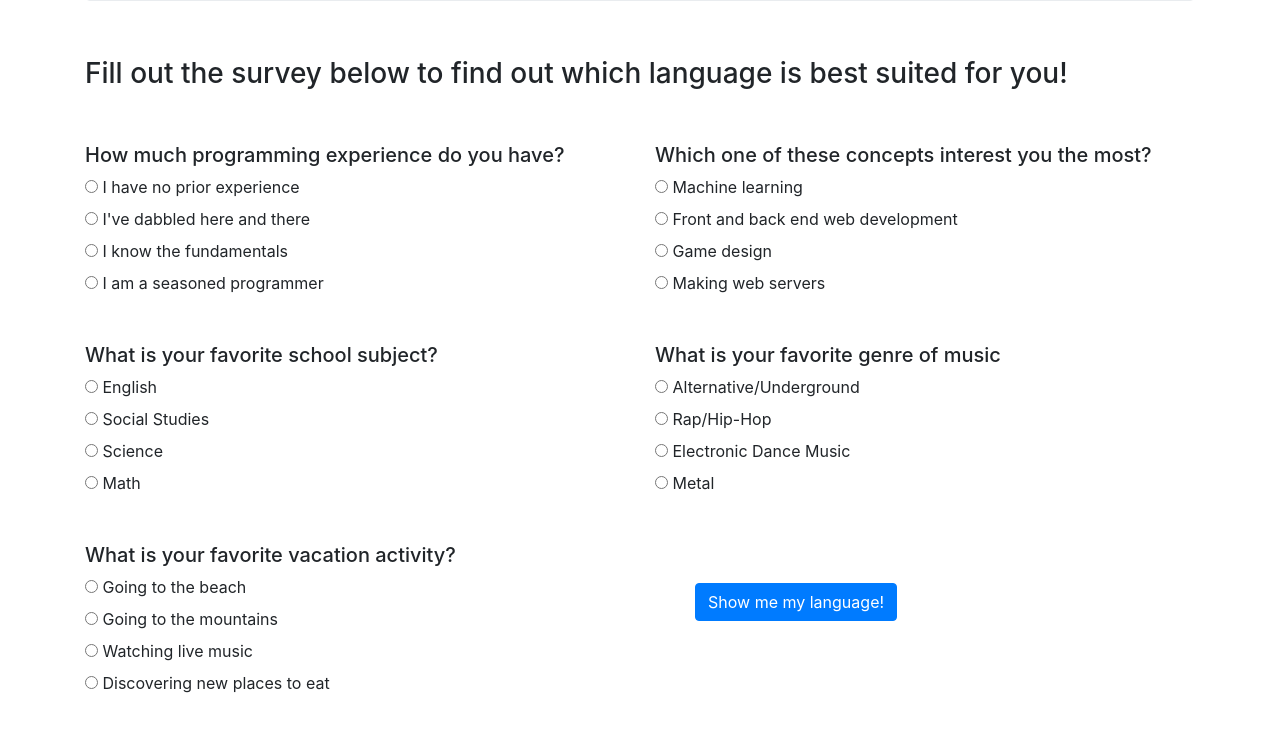
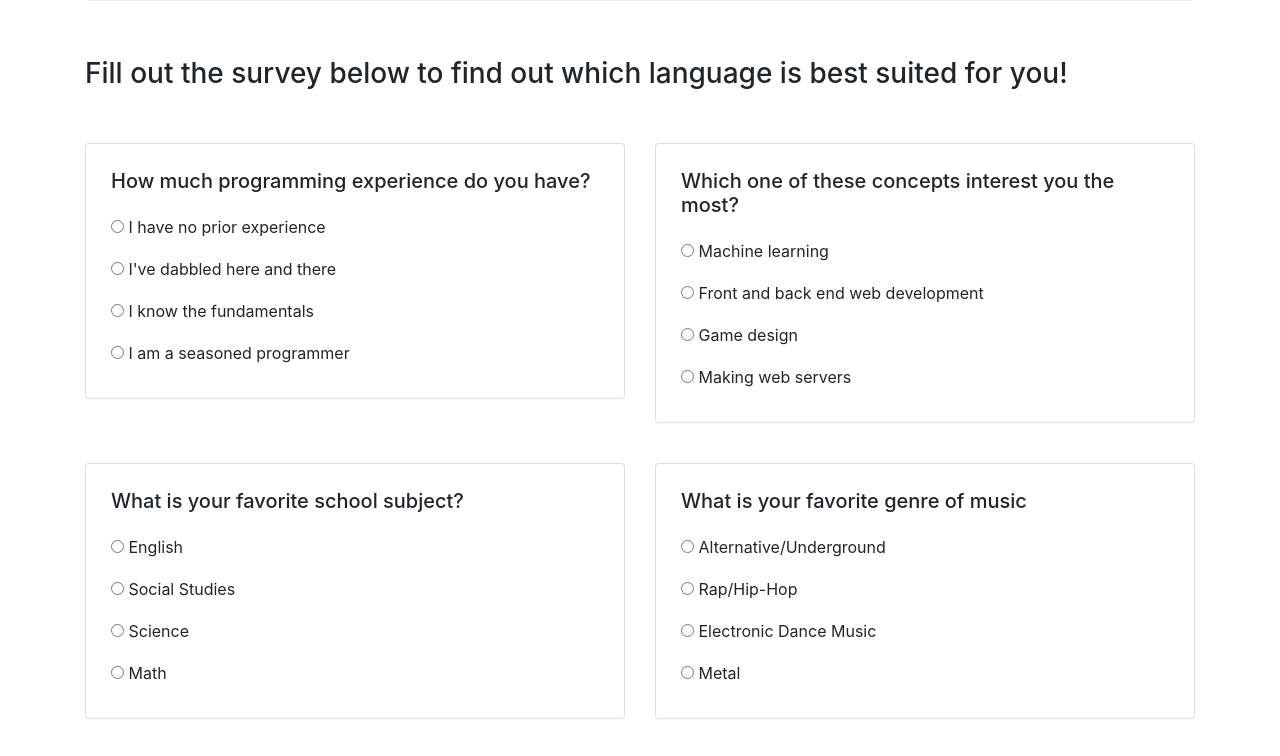
Before and after one commit to Joebenitus/language-quiz, a plain HTML site: page index.html in a window 1280 px wide. Shown: the part 183-939 px from the top of the page. Before the commit the page ends 906 px from the top, so only its background shows below. Drawn offline with Linux system fonts and the light colour scheme.

Commit message:
tweak grid formatting and center submit button

```diff
--- a/css/styles.css
+++ b/css/styles.css
@@ -16,10 +16,19 @@
 }
 
 .btn {
-  margin: 40px;
+  margin: 0;
+  position: absolute;
+  top: 50%;
+  left: 50%;
+  -ms-transform: translate(-50%, -50%);
+  transform: translate(-50%, -50%);
 }
 
 .result-desc {
   font-size: 18px;
   margin-top: 30px;
 }
+
+label, .card-title {
+  padding: 5px;
+}
--- a/index.html
+++ b/index.html
@@ -19,7 +19,9 @@
     <form id="answers">
       <div class="row">
         <div class="col-md-6">
-          <h5>How much programming experience do you have?</h5>
+          <div class="card">
+            <div class="card-body">
+              <h5 class="card-title">How much programming experience do you have?</h5>
               <div class="radio">
                 <label>
                   <input type="radio" name="experience" value="0">
@@ -45,9 +47,13 @@
                 </label>
               </div>
             </div>
+          </div>
+        </div>
       <!--Question 2-->
         <div class="col-md-6">
-          <h5>Which one of these concepts interest you the most?</h5>
+          <div class="card">
+            <div class="card-body">
+              <h5 class="card-title">Which one of these concepts interest you the most?</h5>
               <div class="radio">
                 <label>
                   <input type="radio" name="concepts" value="0">
@@ -74,10 +80,14 @@
               </div>
             </div>
           </div>
+        </div>
+      </div>
       <!--Question 3-->
       <div class="row">
         <div class="col-md-6">
-          <h5>What is your favorite school subject?</h5>
+          <div class="card">
+            <div class="card-body">
+              <h5 class="card-title">What is your favorite school subject?</h5>
               <div class="radio">
                 <label>
                   <input type="radio" name="subject" value="0">
@@ -103,9 +113,13 @@
                 </label>
               </div>
             </div>
+          </div>
+        </div>
         <!--Question 4-->
         <div class="col-md-6">
-          <h5>What is your favorite genre of music</h5>
+          <div class="card">
+            <div class="card-body">
+              <h5 class="card-title">What is your favorite genre of music</h5>
               <div class="radio">
                 <label>
                   <input type="radio" name="genre" value="0">
@@ -132,10 +146,14 @@
               </div>
             </div>
           </div>
+        </div>
+      </div>
       <!--Question 5-->
       <div class="row">
         <div class="col-md-6">
-          <h5>What is your favorite vacation activity?</h5>
+          <div class="card">
+            <div class="card-body">
+              <h5 class="card-title">What is your favorite vacation activity?</h5>
               <div class="radio">
                 <label>
                   <input type="radio" name="vacation" value="0">
@@ -161,8 +179,12 @@
                 </label>
               </div>
             </div>
+          </div>
+        </div>
         <div class="col-md-6">
+
           <button type="submit" class="btn btn-primary">Show me my language!</button>
+
         </div>
       </div>
     </form>
--- a/js/scripts.js
+++ b/js/scripts.js
@@ -15,7 +15,7 @@ $(document).ready(function(){
     const final = question1 + question2 + question3 + question4 + question5;
 
     if (final < 4){
-      $("#result-python").show();
+      $("#result-python").fadeIn();
       $("#result-c").hide();
       $("#result-ruby").hide();
       $("#result-javascript").hide();
@@ -23,16 +23,16 @@ $(document).ready(function(){
       $("#result-python").hide();
       $("#result-c").hide();
       $("#result-ruby").hide();
-      $("#result-javascript").show();
+      $("#result-javascript").fadeIn();
     } else if (8 <= final && final < 12){
       $("#result-python").hide();
-      $("#result-c").show();
+      $("#result-c").fadeIn();
       $("#result-ruby").hide();
       $("#result-javascript").hide();
     } else if (final >= 12){
       $("#result-python").hide();
       $("#result-c").hide();
-      $("#result-ruby").show();
+      $("#result-ruby").fadeIn();
       $("#result-javascript").hide();
     }
     $('html, body').animate({ scrollTop: 1000 }, 'slow');
```
Lines whose indentation alone changed are shown as unchanged.
